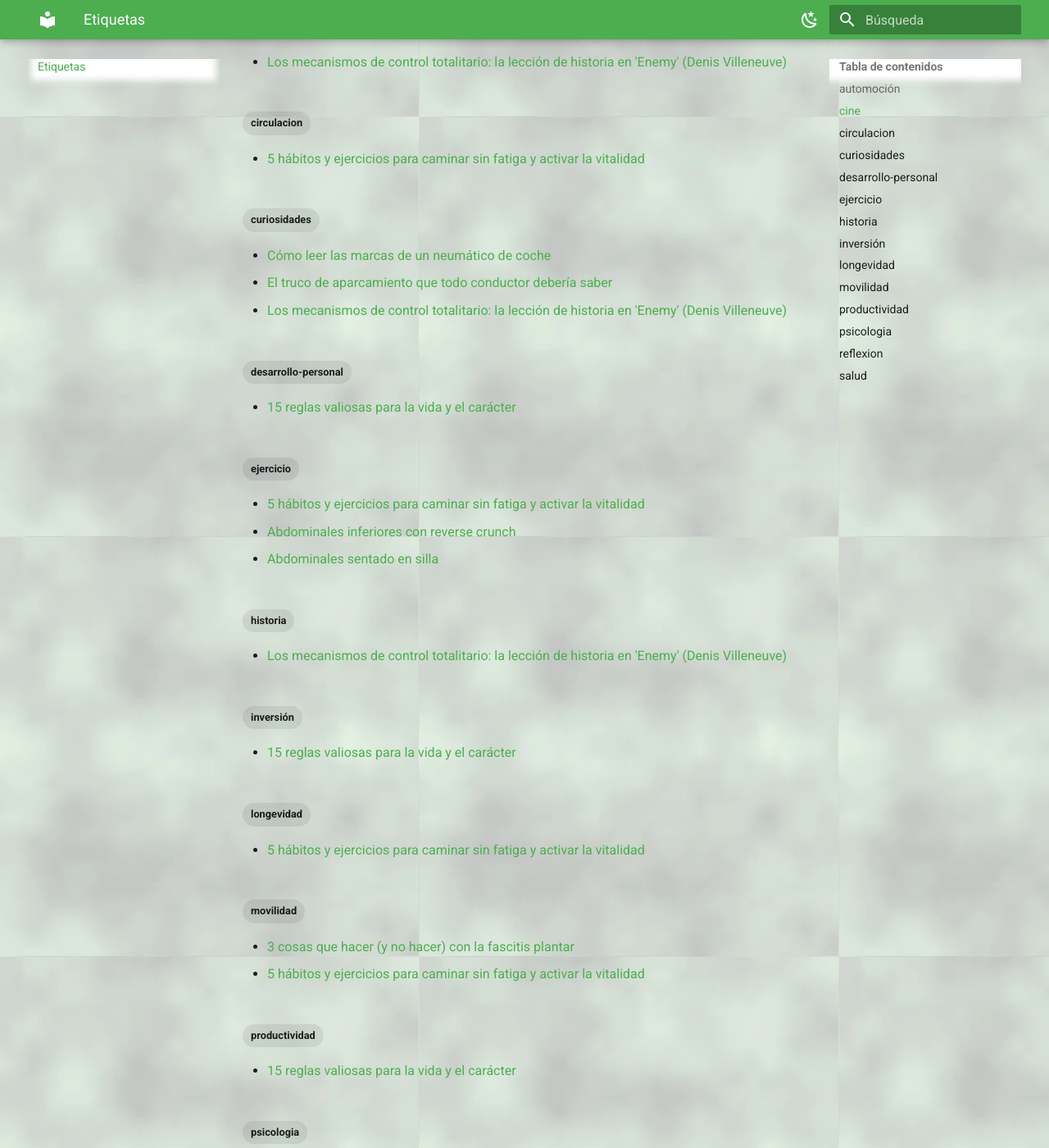
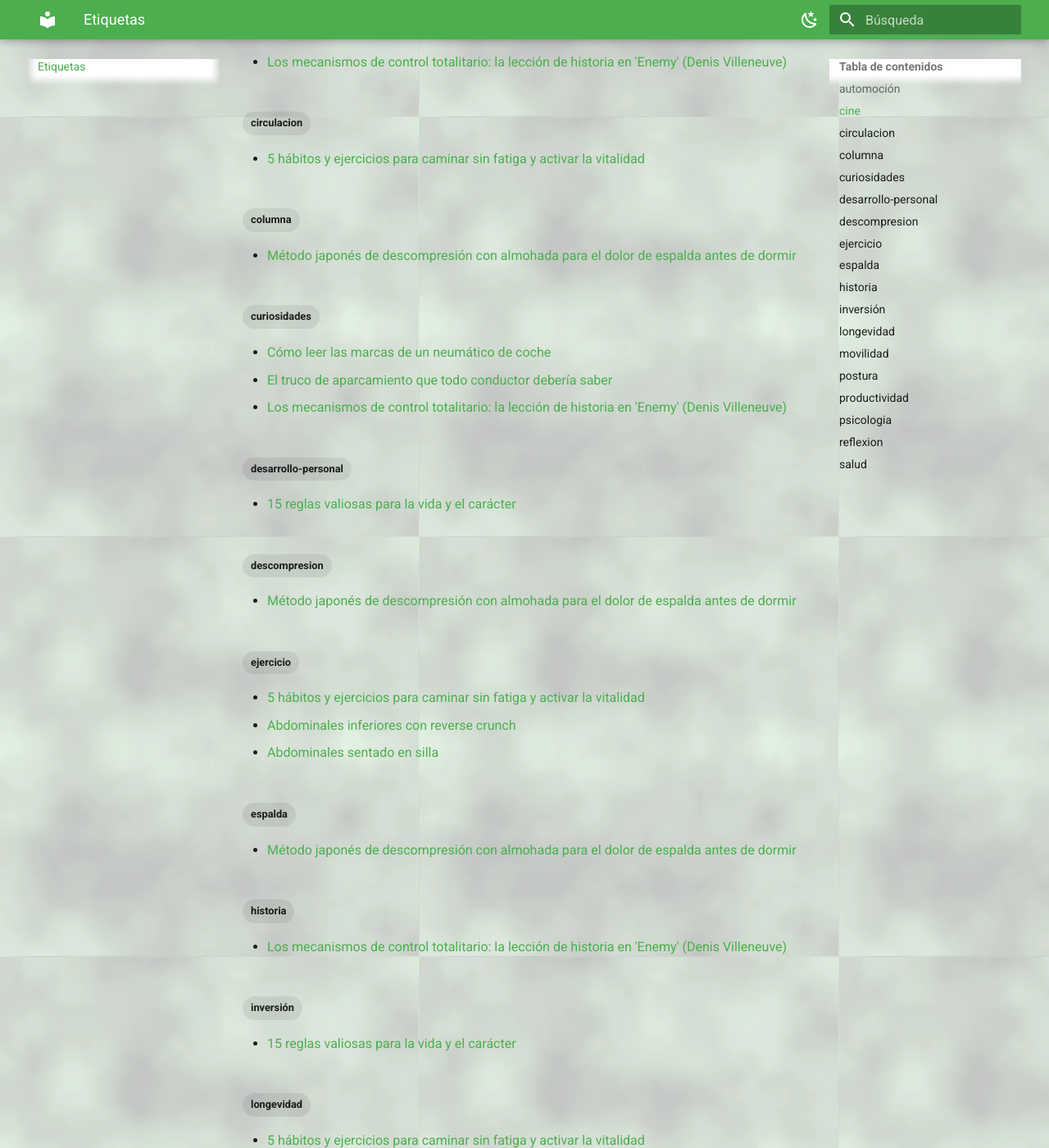
Before and after one commit to mosqueteroweb/Salud, an MkDocs documentation site: the page built from docs/tags.md, in a window 1280 px wide and 1400 px high, scrolled down 369 px. Shown: the whole window at 82% size. Built offline with MkDocs 1.6.1 and Material for MkDocs 9.7.7, drawn with Linux system fonts in a browser that asks for light colours; some of the changed lines change nothing that is shown; some of the changed text lies outside the part shown.

Commit message:
docs(salud): anadir articulo y video del metodo japones de descompresion con almohada para espalda

```diff
--- a/docs/salud/index.md
+++ b/docs/salud/index.md
@@ -13,6 +13,14 @@
     Técnica de suspensión y tracción gravitacional para descomprimir discos y aliviar la columna.
 
     [:octicons-arrow-right-24: Leer](descompresion-vertebral-colgarse.md)
+
+- [__Método japonés con almohada para descompresión de espalda__](metodo-japones-almohada-descompresion-espalda-dormir.md)
+
+    ---
+
+    Técnica pasiva de 5 minutos en la cama para descomprimir la columna y aliviar nervios comprimidos antes de dormir.
+
+    [:octicons-arrow-right-24: Leer](metodo-japones-almohada-descompresion-espalda-dormir.md)
 
 - [__Ejercicios para corregir la joroba (cifosis postural)__](ejercicios-para-corregir-la-joroba-cifosis-postural.md)
 
--- /dev/null
+++ b/docs/salud/metodo-japones-almohada-descompresion-espalda-dormir.md
@@ -0,0 +1,56 @@
+---
+tags:
+  - salud
+  - espalda
+  - postura
+  - descompresion
+  - columna
+---
+
+# Método japonés de descompresión con almohada para el dolor de espalda antes de dormir
+
+Técnica pasiva de alineación y **descompresión vertebral de 5 minutos** basada en principios de quiropráctica japonesa. Diseñada para realizarse en la propia cama justo antes de dormir, utiliza una almohada firme para abrir los espacios intervertebrales, descomprimir las raíces nerviosas y relajar la musculatura paravertebral sin esfuerzo ni impacto.
+
+---
+
+## 🧘‍♂️ Las 4 posturas de descompresión paso a paso
+
+No requiere esfuerzo muscular: el objetivo es relajarse completamente en cada postura y concentrarse en **exhalaciones lentas y profundas** para que la gravedad y el peso del propio cuerpo liberen la tensión espinal.
+
+### 1. Descompresión lumbar por gravedad en el borde de la cama
+* **Colocación:** Sitúa una almohada al borde de la cama y túmbate boca abajo de modo que la pelvis y el abdomen bajo descansen sobre ella.
+* **Acción:** Deja que las piernas y rodillas caigan suavemente hacia el suelo mientras apoyas el pecho y los brazos relajados sobre el colchón.
+* **Efecto:** La inclinación de la pelvis genera una tracción pasiva que abre el espacio entre las vértebras lumbares (L4-L5, L5-S1) y alivia el pinzamiento del nervio ciático.
+
+### 2. Extensión y apertura torácico-lumbar boca arriba
+* **Colocación:** Coloca la almohada horizontalmente debajo de la curvatura lumbar o media espalda y túmbate boca arriba.
+* **Acción:** Extiende los brazos estirados por encima de la cabeza sobre la cama y relaja las piernas completamente.
+* **Efecto:** Invierte la postura encorvada (*cifosis*) acumulada durante horas de sedentarismo o trabajo en pantalla, estira la cadena anterior y expande la caja torácica facilitando la respiración profunda.
+
+### 3. Descompresión en decúbito prono con soporte abdominal
+* **Colocación:** Coloca la almohada debajo del abdomen (a la altura del ombligo) y túmbate boca abajo con las piernas estiradas.
+* **Acción:** Apoya la frente o los antebrazos relajados en el colchón y respira hacia el abdomen.
+* **Efecto:** La almohada neutraliza la hiperlordosis lumbar, descargando el peso sobre las carillas articulares posteriores y permitiendo la rehidratación de los discos vertebrales.
+
+### 4. Descompresión lateral y estiramiento del cuadrado lumbar
+* **Colocación:** Coloca la almohada debajo del costado/cintura y recuéstate de lado.
+* **Acción:** Extiende el brazo superior por encima de la cabeza y deja caer la pierna superior por delante del borde de la cama.
+* **Efecto:** Genera una torsión y apertura lateral suave que descarga el cuadrado lumbar, la articulación sacroilíaca y la tensión unilateral de la cadera.
+
+---
+
+## 💡 Claves para maximizar el alivio
+
+* **Tiempo:** Mantén cada posición durante 1 a 2 minutos (un total de 5 minutos antes de dormir).
+* **Respiración:** Inhala por la nariz y exhala lentamente por la boca liberando todo el aire; es durante la exhalación cuando los músculos ceden y la columna se descomprime.
+* **Sin tensión activa:** Si sientes dolor punzante, reduce la altura de la almohada o ajusta la postura.
+
+---
+
+## 🎥 Vídeo demostrativo
+
+<video controls preload="none" src="../video/almohada-descompresion-espalda-japones.mp4">Método japonés de descompresión con almohada para dolor de espalda (vídeo)</video>
+
+**Fuente:** LinkedIn ([Entrenador Personal Deportivo](https://www.linkedin.com/posts/entrennadorpersonal_me-revolv%C3%ADa-cada-noche-por-la-espalda-activity-7503618969111552001-aQsV)).
+
+**Aplicación:** Alivio del lumbago, ciática, tensión postural nocturna e higiene del sueño.
```
Also changed, not shown: docs/salud/.pages, 1 other file.
